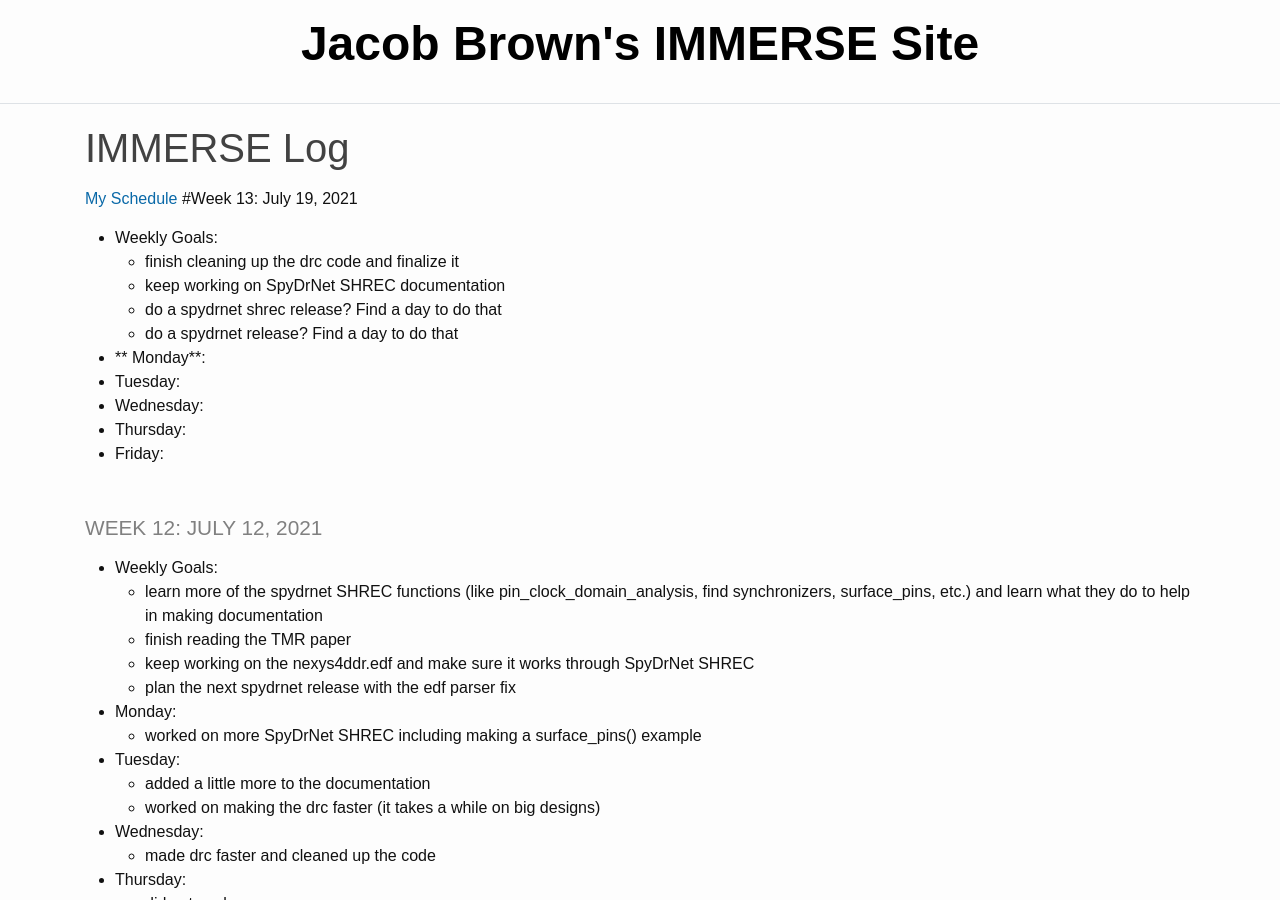
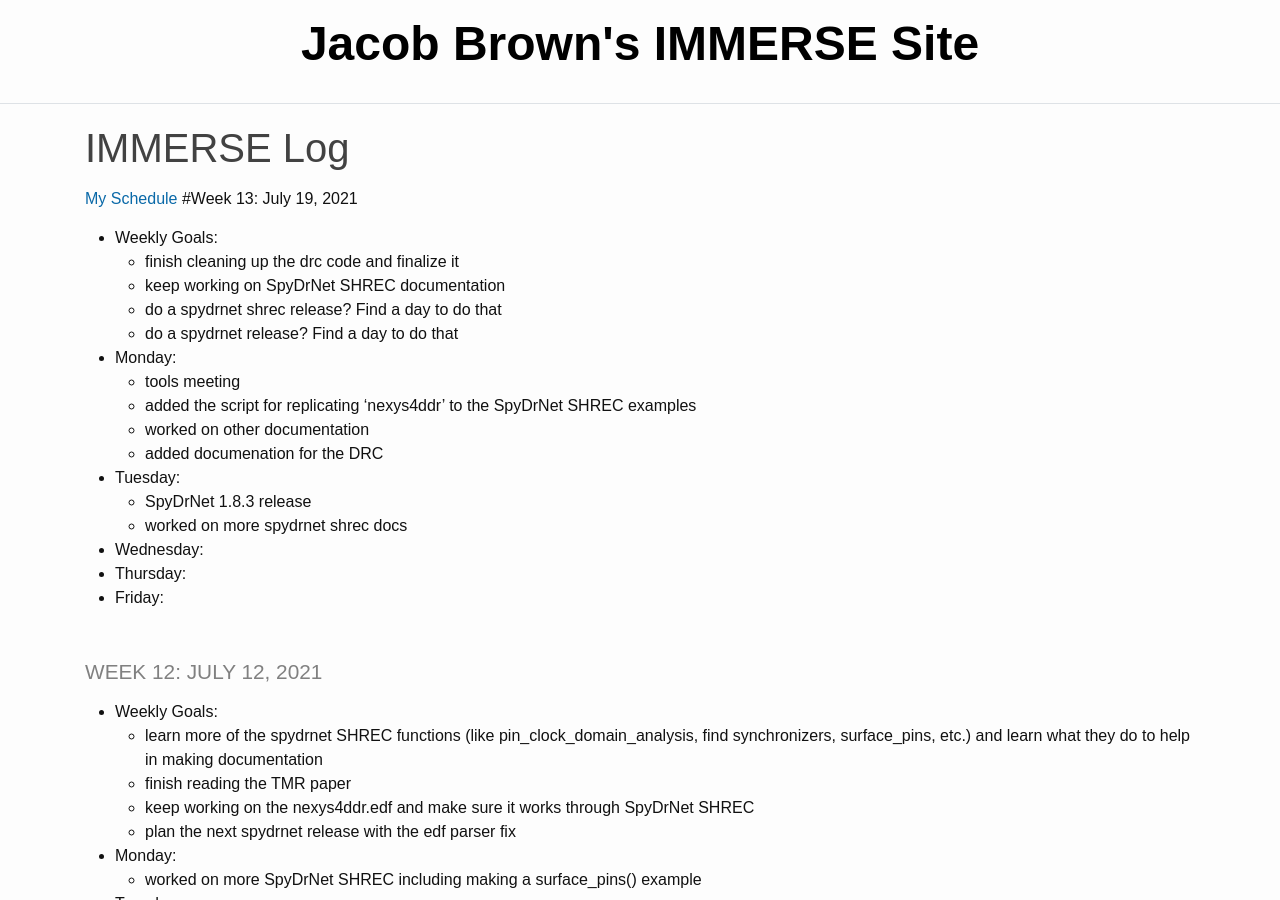
Before and after one commit to jacobdbrown4/jacob_brown, a Jekyll site: the page built from _pages/log.md, in a window 1280 px wide and 900 px high. Built offline with Jekyll 4.4.1, drawn with Linux system fonts in a browser that asks for light colours.

Commit message:
updated log

```diff
--- a/_pages/log.md
+++ b/_pages/log.md
@@ -10,8 +10,14 @@ title: IMMERSE Log
   * keep working on SpyDrNet SHREC documentation
   * do a spydrnet shrec release? Find a day to do that
   * do a spydrnet release? Find a day to do that
-* ** Monday**:
+* **Monday**:
+  * tools meeting
+  * added the script for replicating 'nexys4ddr' to the SpyDrNet SHREC examples
+  * worked on other documentation
+  * added documenation for the DRC
 * **Tuesday**:
+  * SpyDrNet 1.8.3 release
+  * worked on more spydrnet shrec docs
 * **Wednesday**:
 * **Thursday**:
 * **Friday**:
```
